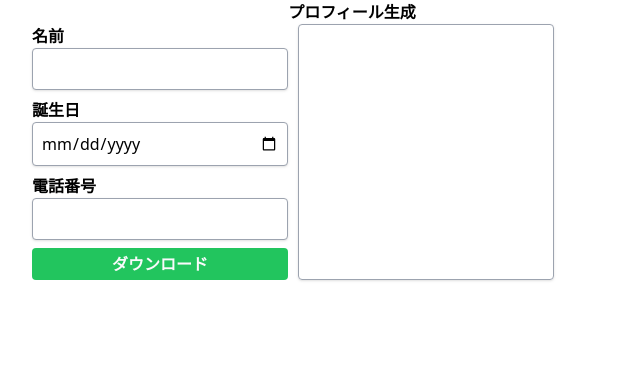
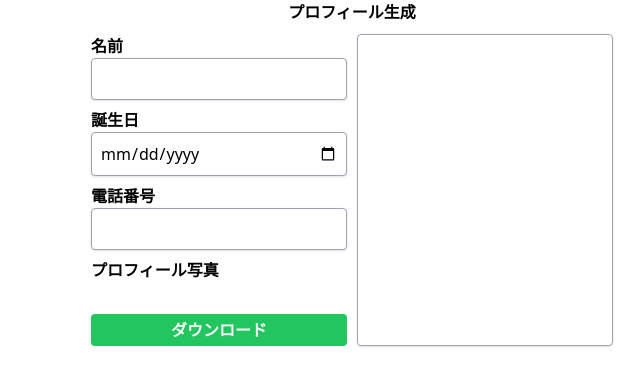
Before and after one commit to expsh13/react-06-Profile, a React (Vite) app: page / in a window 1280 px wide. Shown: the top 386 px of the page, without its empty margins (288-932 px from the left). Built offline with nearby package versions, Linux system fonts and the light colour scheme.

Commit message:
add imageUpload

```diff
--- a/src/App.tsx
+++ b/src/App.tsx
@@ -1,5 +1,6 @@
 import { useState } from "react";
 import { InputField } from "./components/InputField/InputField";
+import { ImageUpload } from "./components/ImageUpload/ImageUpload";
 
 export const App = () => {
   const [name, setName] = useState("");
@@ -7,9 +8,9 @@ export const App = () => {
   const [phoneNumber, setPhoneNumber] = useState("");
 
   return (
-    <div className="w-1/2 m-auto">
+    <div className="grid w-1/2 m-auto gap-2.5">
       <h1 className="font-bold text-center">プロフィール生成</h1>
-      <div className="flex gap-2.5">
+      <div className="flex justify-center gap-2.5 w-full m-auto">
         <div className="w-2/5 flex flex-col gap-2">
           <InputField
             title="名前"
@@ -26,6 +27,7 @@ export const App = () => {
             inputType="text"
             onChange={(number: string) => setPhoneNumber(number)}
           />
+          <ImageUpload title="プロフィール写真" />
           <button className="bg-green-500 text-gray-50 p-1 rounded font-bold">
             ダウンロード
           </button>
--- /dev/null
+++ b/src/components/ImageUpload/ImageUpload.tsx
@@ -0,0 +1,15 @@
+import { ItemTitle } from "../ItemTitle/ItemTitle";
+
+type PropsType = {
+  title: string;
+};
+
+export const ImageUpload = (props: PropsType) => {
+  const { title } = props;
+  return (
+    <div>
+      <ItemTitle title={title} />
+      <input />
+    </div>
+  );
+};
--- a/src/components/InputField/InputField.tsx
+++ b/src/components/InputField/InputField.tsx
@@ -1,4 +1,5 @@
 import { ChangeEvent } from "react";
+import { ItemTitle } from "../ItemTitle/ItemTitle";
 
 type PropsType = {
   title: string;
@@ -10,7 +11,7 @@ export const InputField = (props: PropsType) => {
   const { title, inputType, onChange } = props;
   return (
     <div>
-      <p className="font-bold">{title}</p>
+      <ItemTitle title={title} />
       <input
         onChange={(e: ChangeEvent<HTMLInputElement>) =>
           onChange(e.currentTarget.value)
--- /dev/null
+++ b/src/components/ItemTitle/ItemTitle.tsx
@@ -0,0 +1,8 @@
+type PropsType = {
+  title: string;
+};
+
+export const ItemTitle = (props: PropsType) => {
+  const { title } = props;
+  return <p className="font-bold">{title}</p>;
+};
--- a/src/output.css
+++ b/src/output.css
@@ -560,6 +560,10 @@ video {
   display: flex;
 }
 
+.grid {
+  display: grid;
+}
+
 .w-1\/2 {
   width: 50%;
 }
@@ -578,6 +582,10 @@ video {
 
 .items-center {
   align-items: center;
+}
+
+.justify-center {
+  justify-content: center;
 }
 
 .gap-2 {
```
